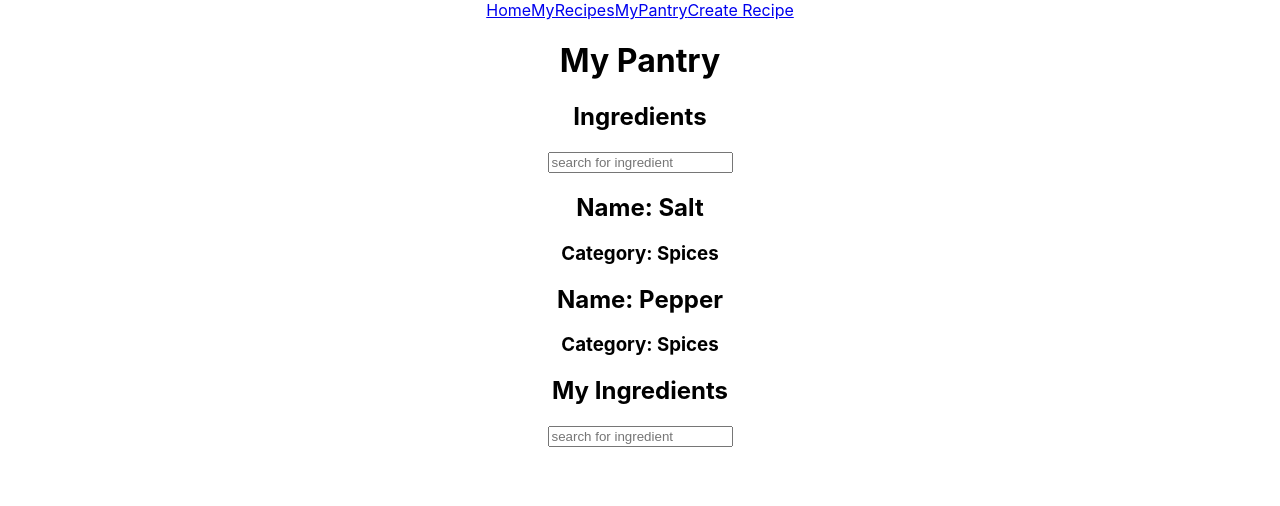
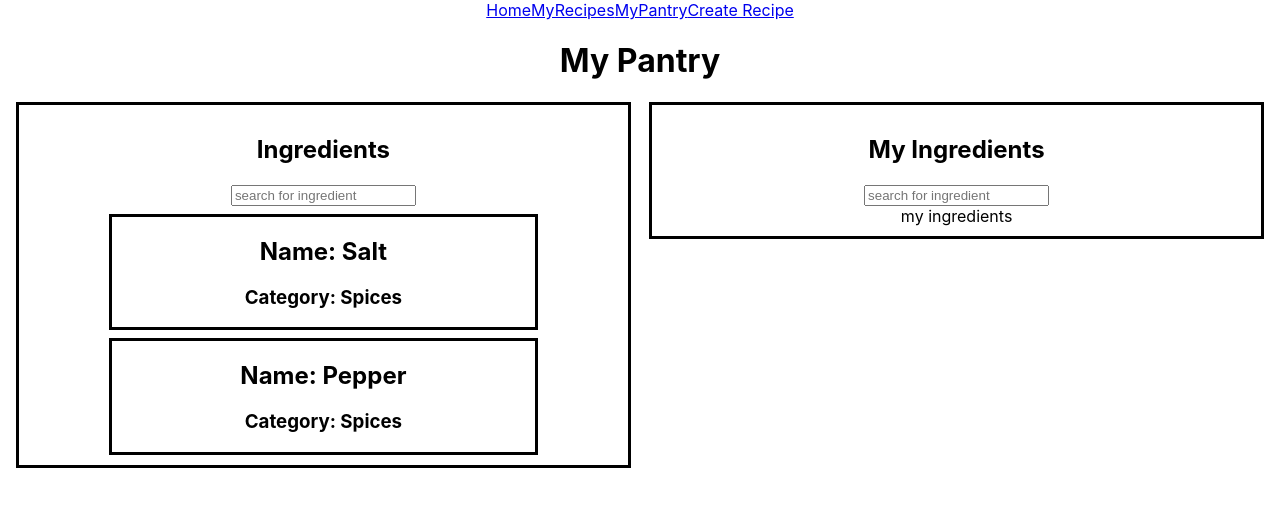
Before and after one commit to Convosable/MyPantry, a React (Create React App) app: page /mypantry in a window 1280 px wide. Shown: the top 506 px of the page. Built offline with nearby package versions, Linux system fonts and the light colour scheme; data requests are answered from the project's data file.

Commit message:
updates formating in MyPantry.js component to allow for styling in CSS

```diff
--- a/src/IngredientCard.js
+++ b/src/IngredientCard.js
@@ -1,8 +1,9 @@
 import React from 'react';
 
 function IngredientCard({ingredient}) {
+
     return (
-        <div>
+        <div className='ingredientcard'>
             <h2>Name: {ingredient.name}</h2>
             <h3>Category: {ingredient.category}</h3>
         </div>
--- a/src/MyPantry.js
+++ b/src/MyPantry.js
@@ -6,16 +6,19 @@ function MyPantry({ingredientList}) {
     return (
         <div>
             <h1>My Pantry</h1>
-            <div>
+            <div className = "ingredientcontainer">
                 <h2>Ingredients</h2>
                 <input type="text" placeholder="search for ingredient"></input>
-                {ingredientList.map((ingredient) =>
-                <IngredientCard ingredient = {ingredient} key = {ingredient.name}/>
-                )}
+                    {ingredientList.map((ingredient) =>
+                    <IngredientCard ingredient = {ingredient} key = {ingredient.name}/>
+                    )}
             </div>
-            <div>
+            <div className = "myingredientcontainer">
                 <h2>My Ingredients</h2>
                 <input type="text" placeholder="search for ingredient"></input>
+                <div>
+                    my ingredients
+                </div>
             </div>
 
         </div>
--- a/src/index.css
+++ b/src/index.css
@@ -11,3 +11,28 @@ code {
   font-family: source-code-pro, Menlo, Monaco, Consolas, 'Courier New',
     monospace;
 }
+
+.ingredientcard{
+  border-style: solid;
+  margin-left: 5rem;
+  margin-right: 5rem;
+  margin-top: .5rem
+}
+
+.ingredientcontainer {
+  margin-left: 1rem;
+  margin-right: .5rem;
+  border-style: solid;
+  float: left;
+  width: 46%;
+  padding: 10px;
+}
+
+.myingredientcontainer {
+  margin-right: 1rem;
+  margin-left: .5rem;
+  border-style: solid;
+  float: right;
+  width: 46%;
+  padding: 10px;
+}
```
